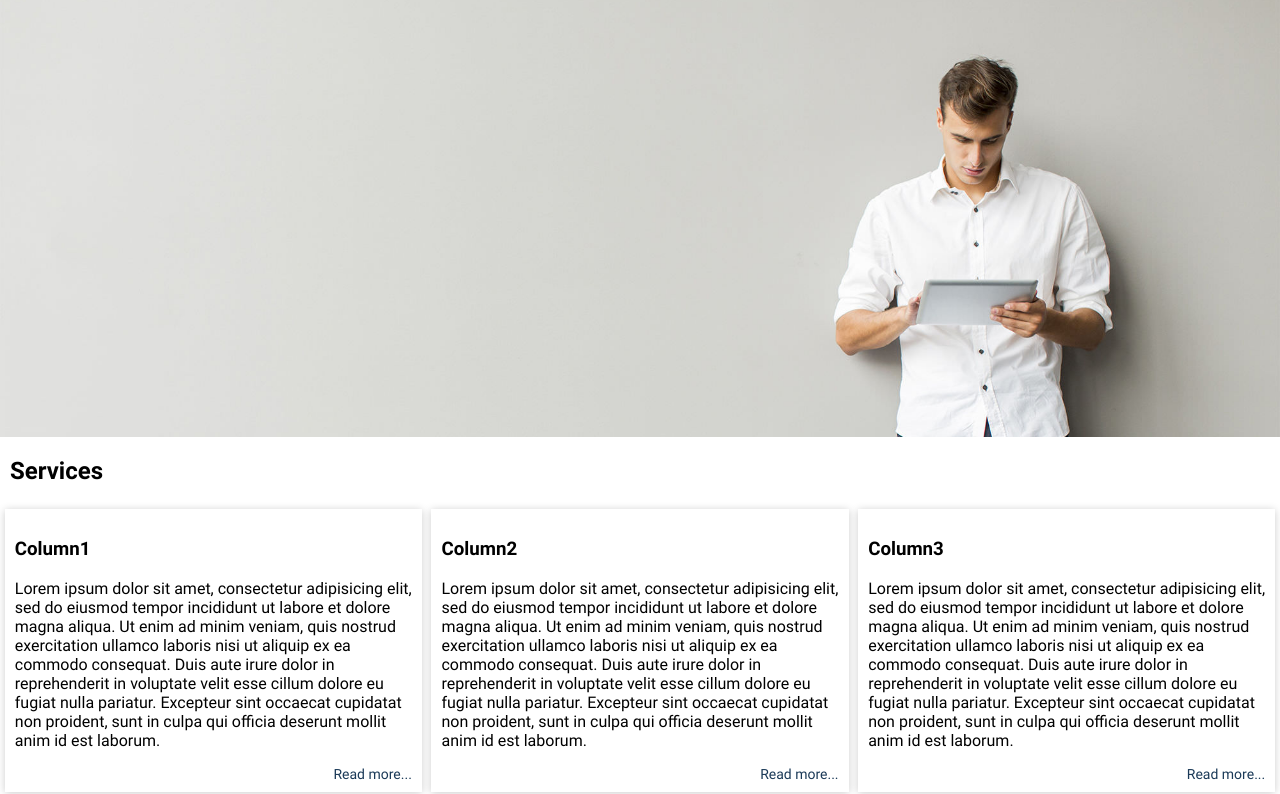
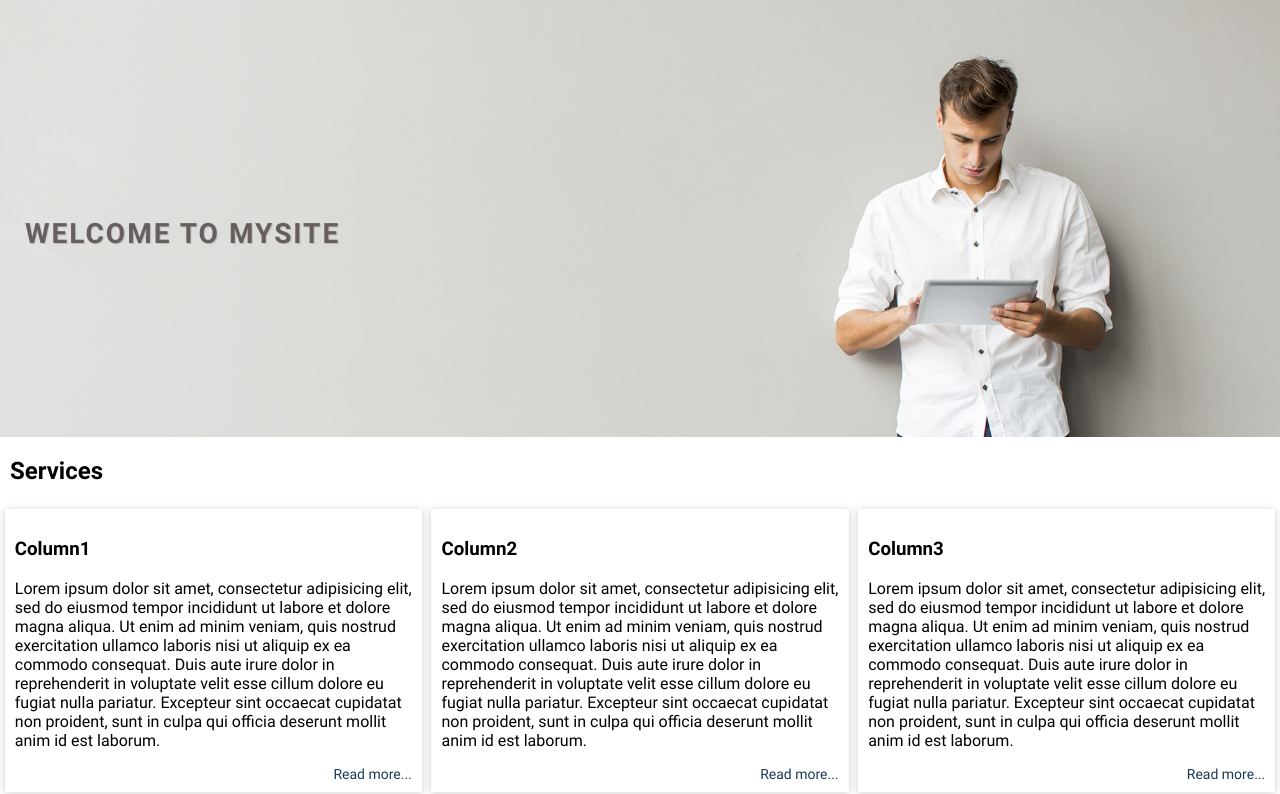
Before and after one commit to Ranjitjena1986/xt-assignment-1, a plain HTML site: page index.html in a window 1280 px wide. Shown: the part 84-878 px from the top of the page. Drawn offline with Linux system fonts and the light colour scheme.

Commit message:
add text on top of image

```diff
--- a/css/layout.css
+++ b/css/layout.css
@@ -4,7 +4,8 @@ header{
 
 .image-content{
     height:55vh !important;
-    overflow: hidden
+    overflow: hidden;
+    position: relative;
 }
 
 .content {
@@ -21,3 +22,19 @@ footer{
     color: rgb(230, 220, 220);
     margin-top: 5px;
 }
+
+
+.slider-caption{
+    position: absolute;
+    font-size: 1.75rem;
+    color: #5a5052e0;
+    text-shadow: 1px 1px 1px rgba(0,0,0,.15);
+    letter-spacing: 2px;
+    text-transform: uppercase;
+    font-weight: 700;
+    margin: 0 auto;
+    left: 25px;
+    right: 0;
+    z-index: 1039;
+    top: 50%;
+}
--- a/index.html
+++ b/index.html
@@ -26,6 +26,7 @@
             </nav>
         </header>
         <section class="image-content">
+            <div class="slider-caption">WELCOME TO MYSITE</div>
             <img src="images/3.jpg" class="image-responsive" />
         </section>
         <section class="content">
```
